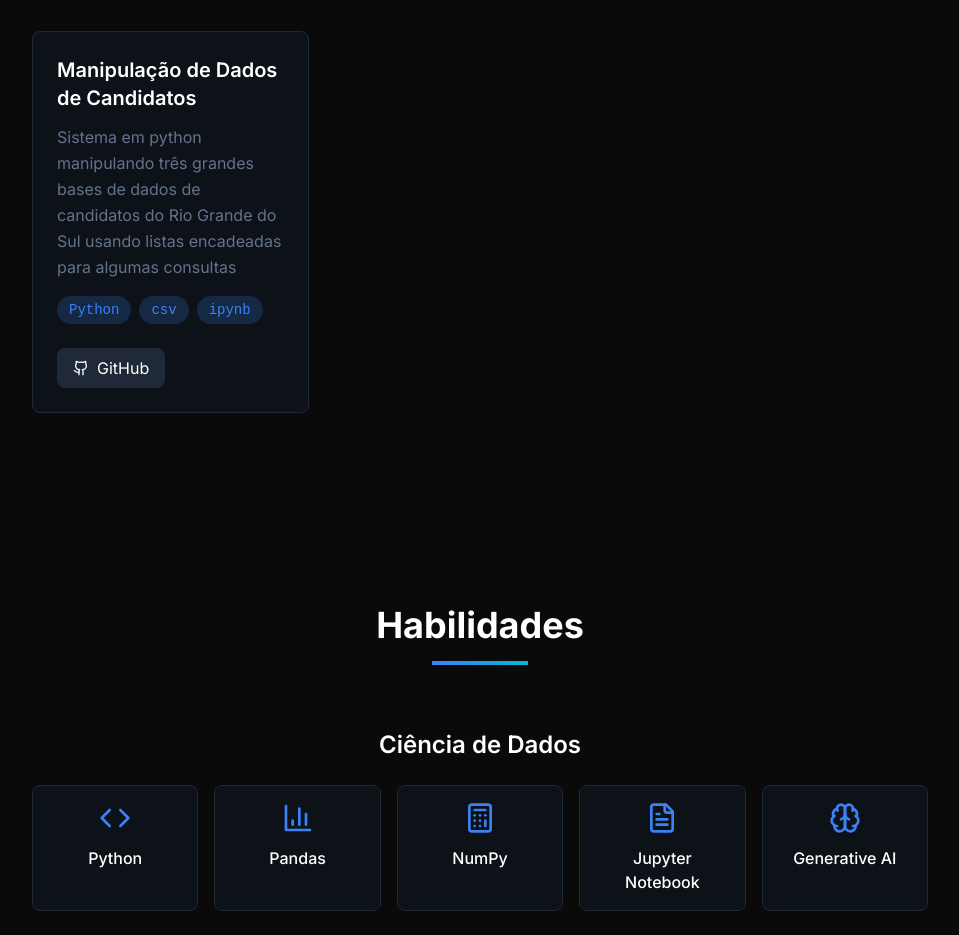
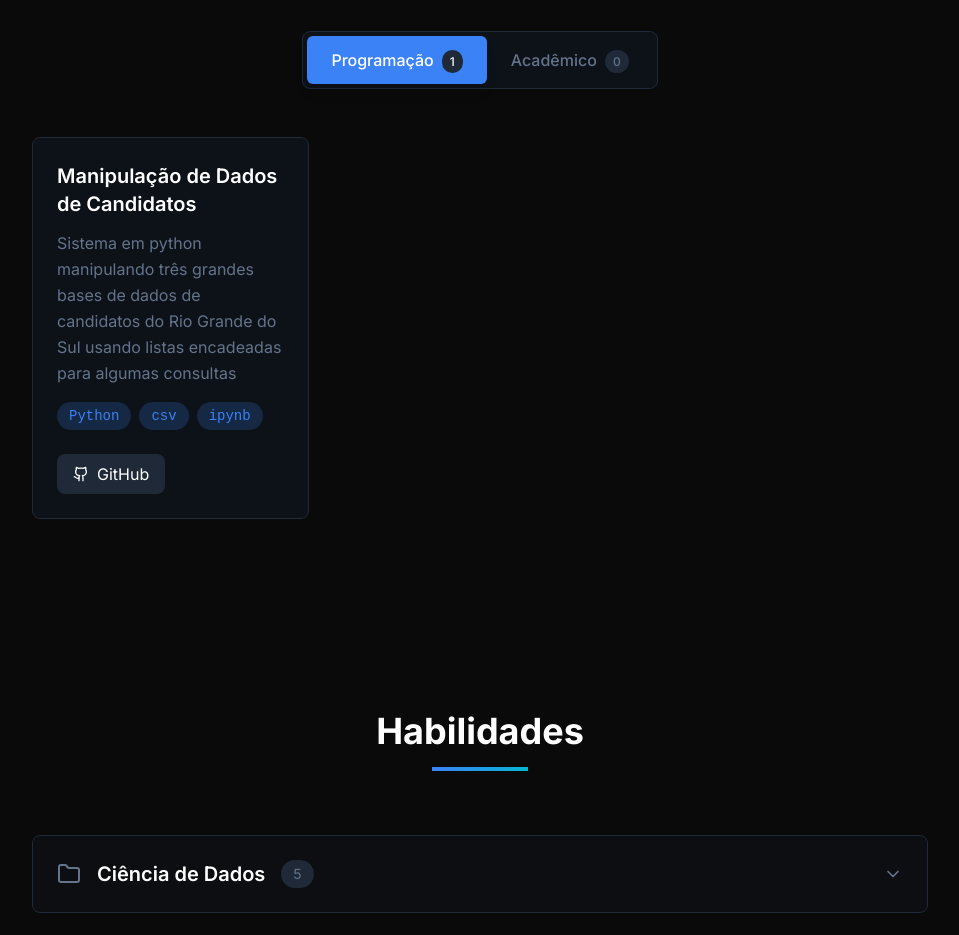
Before and after one commit to lucasnk1/portfolio-leuck, a Next.js app: page / in a window 1280 px wide. Shown: the part 1480-2415 px from the top of the page, without its empty margins (160-1119 px from the left). Built offline with nearby package versions, Linux system fonts and the light colour scheme.

Commit message:
projetos academicos e skills organizadas

```diff
--- a/app/page.tsx
+++ b/app/page.tsx
@@ -5,7 +5,7 @@ import { motion } from 'framer-motion'
 import { Linkedin, Github, Mail } from 'lucide-react'
 import { Language, translations } from '@/lib/i18n'
 import Header from '@/components/Header'
-import ProjectCard from '@/components/ProjectCard'
+import ProjectsSection from '@/components/ProjectsSection'
 import Footer from '@/components/Footer'
 import ResumeDownload from '@/components/ResumeDownload'
 import ContactButton from '@/components/ContactButton'
@@ -14,22 +14,6 @@ import SkillsSection from '@/components/SkillsSection'
 export default function Home() {
   const [currentLanguage, setCurrentLanguage] = useState<Language>('pt')
   const t = translations[currentLanguage]
-
-  const projects = [
-    {
-      title: "Manipulação de Dados de Candidatos",
-      description: "Sistema em python manipulando três grandes bases de dados de candidatos do Rio Grande do Sul usando listas encadeadas para algumas consultas",
-      technologies: ["Python", "csv", "ipynb"],
-      githubUrl: "https://github.com/lucasnk1/TI1/tree/main",
-    },
-   // {
-      //title: "Automação de Processos",
-      //description: "Sistema de automação para processos empresariais, incluindo extração de dados, processamento automatizado e geração de relatórios. Reduziu o tempo de processamento em 80%.",
-      //technologies: ["Python", "Selenium", "OpenPyXL", "Automation"],
-      //githubUrl: "https://github.com/seu-usuario/automacao-processos"
-      //liveUrl: "https://demo-analise-dados.vercel.app"
-   // },
-  ]
 
   return (
     <main className="min-h-screen bg-background">
@@ -125,30 +109,7 @@ export default function Home() {
       </section>
 
       {/* Projetos Section */}
-      <section id="projetos" className="section-padding">
-        <div className="container-custom">
-          <motion.div
-            initial={{ opacity: 0, y: 20 }}
-            whileInView={{ opacity: 1, y: 0 }}
-            transition={{ duration: 0.8 }}
-            viewport={{ once: true }}
-            className="text-center mb-16"
-          >
-            <h2 className="text-3xl sm:text-4xl font-bold mb-4">{t.projects.title}</h2>
-            <div className="w-24 h-1 bg-gradient-to-r from-primary to-accent mx-auto"></div>
-          </motion.div>
-
-          <div className="grid grid-cols-1 md:grid-cols-2 lg:grid-cols-3 gap-8">
-            {projects.map((project, index) => (
-              <ProjectCard
-                key={index}
-                {...project}
-                index={index}
-              />
-            ))}
-          </div>
-        </div>
-      </section>
+      <ProjectsSection currentLanguage={currentLanguage} />
 
       {/* Skills Section */}
       <SkillsSection currentLanguage={currentLanguage} />
@@ -180,14 +141,14 @@ export default function Home() {
 
             <div className="grid grid-cols-1 sm:grid-cols-3 gap-6">
               <a
-                href="https://www.linkedin.com/in/lucasleuck/"
+                href="https://www.linkedin.com/in/lucasleuck"
                 target="_blank"
                 rel="noopener noreferrer"
                 className="flex flex-col items-center gap-3 p-6 bg-gray-900/50 border border-gray-800 rounded-lg hover:border-gray-600 transition-colors duration-200"
               >
                 <Linkedin size={32} className="text-blue-500" />
                 <span className="font-medium">{t.contact.linkedin}</span>
-                <span className="text-sm text-secondary">lucasleuck</span>
+                <span className="text-sm text-secondary">lucas leuck</span>
               </a>
 
               <a
@@ -202,12 +163,12 @@ export default function Home() {
               </a>
 
               <a
-                href="mailto:lucas.oliveira014@edu.pucrs.br"
+                href="mailto:lucas.oliveria014@edu.pucrs.br"
                 className="flex flex-col items-center gap-3 p-6 bg-gray-900/50 border border-gray-800 rounded-lg hover:border-gray-600 transition-colors duration-200"
               >
                 <Mail size={32} className="text-green-500" />
                 <span className="font-medium">{t.contact.email}</span>
-                <span className="text-sm text-secondary">lucas.oliveira014@edu.pucrs.br</span>
+                <span className="text-sm text-secondary">lucas.oliveria014@edu.pucrs.br</span>
               </a>
             </div>
           </motion.div>
--- a/components/ProjectCard.tsx
+++ b/components/ProjectCard.tsx
@@ -7,12 +7,13 @@ interface ProjectCardProps {
   title: string
   description: string
   technologies: string[]
-  githubUrl: string
+  githubUrl?: string
   liveUrl?: string
+  learnMoreUrl?: string
   index: number
 }
 
-const ProjectCard = ({ title, description, technologies, githubUrl, liveUrl, index }: ProjectCardProps) => {
+const ProjectCard = ({ title, description, technologies, githubUrl, liveUrl, learnMoreUrl, index }: ProjectCardProps) => {
   return (
     <motion.div
       initial={{ opacity: 0, y: 20 }}
@@ -43,6 +44,7 @@ const ProjectCard = ({ title, description, technologies, githubUrl, liveUrl, ind
         </div>
 
         <div className="flex gap-3">
+          {githubUrl && (
             <a
               href={githubUrl}
               target="_blank"
@@ -52,6 +54,7 @@ const ProjectCard = ({ title, description, technologies, githubUrl, liveUrl, ind
               <Github size={16} />
               <span>GitHub</span>
             </a>
+          )}
 
           {liveUrl && (
             <a
@@ -64,6 +67,18 @@ const ProjectCard = ({ title, description, technologies, githubUrl, liveUrl, ind
               <span>Demo</span>
             </a>
           )}
+
+          {learnMoreUrl && (
+            <a
+              href={learnMoreUrl}
+              target="_blank"
+              rel="noopener noreferrer"
+              className="flex items-center gap-2 px-4 py-2 bg-gradient-to-r from-primary to-accent hover:from-primary/80 hover:to-accent/80 text-white rounded-lg transition-all duration-200 shadow-lg hover:shadow-xl"
+            >
+              <ExternalLink size={16} />
+              <span>Saiba mais</span>
+            </a>
+          )}
         </div>
       </div>
     </motion.div>
--- /dev/null
+++ b/components/ProjectsSection.tsx
@@ -0,0 +1,140 @@
+'use client'
+
+import { useState } from 'react'
+import { motion, AnimatePresence } from 'framer-motion'
+import { Language, translations } from '@/lib/i18n'
+import ProjectCard from './ProjectCard'
+import { ExternalLink } from 'lucide-react'
+
+interface ProjectsSectionProps {
+  currentLanguage: Language
+}
+
+interface Project {
+  title: string
+  description: string
+  technologies: string[]
+  githubUrl?: string
+  liveUrl?: string
+  learnMoreUrl?: string
+}
+
+const ProjectsSection = ({ currentLanguage }: ProjectsSectionProps) => {
+  const t = translations[currentLanguage]
+  const [activeTab, setActiveTab] = useState<'programming' | 'academic'>('programming')
+
+  const programmingProjects: Project[] = [
+    {
+      title: "Manipulação de Dados de Candidatos",
+      description: "Sistema em python manipulando três grandes bases de dados de candidatos do Rio Grande do Sul usando listas encadeadas para algumas consultas",
+      technologies: ["Python", "csv", "ipynb"],
+      githubUrl: "https://github.com/lucasnk1/TI1/tree/main",
+    },
+    // Adicione mais projetos de programação aqui
+  ]
+
+  const academicProjects: Project[] = [
+   // {
+      //title: "E2E – Estudante para Estudante",
+      //description: "Projeto acadêmico focado em [descrição a ser adicionada]",
+      //technologies: ["[Tecnologias a serem definidas]"],
+     // learnMoreUrl: "#", // URL a ser definida
+  //  },
+    // Adicione mais projetos acadêmicos aqui
+  ]
+
+  const tabs = [
+    {
+      id: 'programming' as const,
+      label: 'Programação',
+      count: programmingProjects.length
+    },
+    {
+      id: 'academic' as const,
+      label: 'Acadêmico',
+      count: academicProjects.length
+    }
+  ]
+
+  const getActiveProjects = () => {
+    return activeTab === 'programming' ? programmingProjects : academicProjects
+  }
+
+  return (
+    <section id="projetos" className="section-padding">
+      <div className="container-custom">
+        <motion.div
+          initial={{ opacity: 0, y: 20 }}
+          whileInView={{ opacity: 1, y: 0 }}
+          transition={{ duration: 0.8 }}
+          viewport={{ once: true }}
+          className="text-center mb-16"
+        >
+          <h2 className="text-3xl sm:text-4xl font-bold mb-4">{t.projects.title}</h2>
+          <div className="w-24 h-1 bg-gradient-to-r from-primary to-accent mx-auto"></div>
+        </motion.div>
+
+        {/* Tabs */}
+        <div className="flex justify-center mb-12">
+          <div className="bg-gray-900/50 border border-gray-800 rounded-lg p-1">
+            {tabs.map((tab) => (
+              <button
+                key={tab.id}
+                onClick={() => setActiveTab(tab.id)}
+                className={`px-6 py-3 rounded-md font-medium transition-all duration-200 ${
+                  activeTab === tab.id
+                    ? 'bg-primary text-white shadow-lg'
+                    : 'text-secondary hover:text-foreground hover:bg-gray-800/50'
+                }`}
+              >
+                {tab.label}
+                <span className="ml-2 px-2 py-1 text-xs bg-gray-800 rounded-full">
+                  {tab.count}
+                </span>
+              </button>
+            ))}
+          </div>
+        </div>
+
+        {/* Projects Grid */}
+        <AnimatePresence mode="wait">
+          <motion.div
+            key={activeTab}
+            initial={{ opacity: 0, y: 20 }}
+            animate={{ opacity: 1, y: 0 }}
+            exit={{ opacity: 0, y: -20 }}
+            transition={{ duration: 0.3 }}
+            className="grid grid-cols-1 md:grid-cols-2 lg:grid-cols-3 gap-8"
+          >
+            {getActiveProjects().map((project, index) => (
+              <ProjectCard
+                key={`${activeTab}-${index}`}
+                {...project}
+                index={index}
+              />
+            ))}
+          </motion.div>
+        </AnimatePresence>
+
+        {/* Empty State */}
+        {getActiveProjects().length === 0 && (
+          <motion.div
+            initial={{ opacity: 0 }}
+            animate={{ opacity: 1 }}
+            className="text-center py-16"
+          >
+            <div className="text-6xl mb-4">📁</div>
+            <p className="text-secondary text-lg">
+              {currentLanguage === 'pt'
+                ? 'Nenhum projeto encontrado nesta categoria ainda.'
+                : 'No projects found in this category yet.'
+              }
+            </p>
+          </motion.div>
+        )}
+      </div>
+    </section>
+  )
+}
+
+export default ProjectsSection
--- a/components/SkillsSection.tsx
+++ b/components/SkillsSection.tsx
@@ -5,7 +5,7 @@ import { motion, AnimatePresence } from 'framer-motion'
 import { skillsData } from '@/lib/skills'
 import SkillCard from './SkillCard'
 import { Language, translations } from '@/lib/i18n'
-import { X } from 'lucide-react'
+import { X, ChevronDown, Folder } from 'lucide-react'
 
 interface SkillsSectionProps {
   currentLanguage: Language
@@ -14,11 +14,22 @@ interface SkillsSectionProps {
 const SkillsSection = ({ currentLanguage }: SkillsSectionProps) => {
   const t = translations[currentLanguage]
   const [activeSkill, setActiveSkill] = useState<string | null>(null)
+  const [expandedCategories, setExpandedCategories] = useState<Set<string>>(new Set())
   const [progress, setProgress] = useState(0)
 
   const handleSkillClick = (skillName: string) => {
     setActiveSkill(activeSkill === skillName ? null : skillName)
     setProgress(0)
+  }
+
+  const toggleCategory = (categoryTitle: string) => {
+    const newExpanded = new Set(expandedCategories)
+    if (newExpanded.has(categoryTitle)) {
+      newExpanded.delete(categoryTitle)
+    } else {
+      newExpanded.add(categoryTitle)
+    }
+    setExpandedCategories(newExpanded)
   }
 
   const getActiveSkill = () => {
@@ -67,18 +78,57 @@ const SkillsSection = ({ currentLanguage }: SkillsSectionProps) => {
           <div className="w-24 h-1 bg-gradient-to-r from-primary to-accent mx-auto"></div>
         </motion.div>
 
-        <div className="space-y-12">
-          {skillsData.map((category, categoryIndex) => (
+        <div className="space-y-6 max-w-6xl mx-auto">
+          {skillsData.map((category, categoryIndex) => {
+            const isExpanded = expandedCategories.has(category.title[currentLanguage])
+
+            return (
               <motion.div
                 key={category.title[currentLanguage]}
                 initial={{ opacity: 0, y: 20 }}
                 whileInView={{ opacity: 1, y: 0 }}
                 transition={{ duration: 0.8, delay: categoryIndex * 0.1 }}
                 viewport={{ once: true }}
+                className="bg-gray-900/30 border border-gray-800 rounded-lg overflow-hidden"
               >
-              <h3 className="text-2xl font-semibold text-foreground mb-6 text-center">
+                {/* Category Header */}
+                <button
+                  onClick={() => toggleCategory(category.title[currentLanguage])}
+                  className="w-full p-6 flex items-center justify-between hover:bg-gray-800/30 transition-colors duration-200"
+                >
+                  <div className="flex items-center gap-4">
+                    <Folder
+                      size={24}
+                      className={`transition-colors duration-200 ${
+                        isExpanded ? 'text-primary' : 'text-secondary'
+                      }`}
+                    />
+                    <h3 className="text-xl font-semibold text-foreground">
                       {category.title[currentLanguage]}
                     </h3>
+                    <span className="px-3 py-1 bg-gray-800 text-secondary text-sm rounded-full">
+                      {category.skills.length}
+                    </span>
+                  </div>
+                  <ChevronDown
+                    size={20}
+                    className={`text-secondary transition-transform duration-200 ${
+                      isExpanded ? 'rotate-180' : ''
+                    }`}
+                  />
+                </button>
+
+                {/* Category Content */}
+                <AnimatePresence>
+                  {isExpanded && (
+                    <motion.div
+                      initial={{ height: 0, opacity: 0 }}
+                      animate={{ height: 'auto', opacity: 1 }}
+                      exit={{ height: 0, opacity: 0 }}
+                      transition={{ duration: 0.3, ease: "easeInOut" }}
+                      className="overflow-hidden"
+                    >
+                      <div className="p-6 pt-0">
                         <div className="grid grid-cols-2 sm:grid-cols-3 md:grid-cols-4 lg:grid-cols-5 gap-4">
                           {category.skills.map((skill, skillIndex) => (
                             <SkillCard
@@ -91,8 +141,13 @@ const SkillsSection = ({ currentLanguage }: SkillsSectionProps) => {
                             />
                           ))}
                         </div>
+                      </div>
                     </motion.div>
-          ))}
+                  )}
+                </AnimatePresence>
+              </motion.div>
+            )
+          })}
         </div>
 
         {/* Skill Description Panel */}
--- a/lib/i18n.ts
+++ b/lib/i18n.ts
@@ -26,6 +26,8 @@ export interface Translations {
   }
   projects: {
     title: string
+    programming: string
+    academic: string
   }
   skills: {
     title: string
@@ -75,7 +77,9 @@ export const translations: Record<Language, Translations> = {
       aiMLDesc: 'Machine Learning'
     },
     projects: {
-      title: 'Projetos'
+      title: 'Projetos',
+      programming: 'Projetos de Programação',
+      academic: 'Projetos Acadêmicos'
     },
     skills: {
       title: 'Habilidades',
@@ -123,7 +127,9 @@ export const translations: Record<Language, Translations> = {
       aiMLDesc: 'Machine Learning'
     },
     projects: {
-      title: 'Projects'
+      title: 'Projects',
+      programming: 'Programming Projects',
+      academic: 'Academic Projects'
     },
     skills: {
       title: 'Skills',
```
Also changed, not shown: 1 other file (tests, documents, lock files or other folders). Lines whose indentation alone changed are shown as unchanged.
